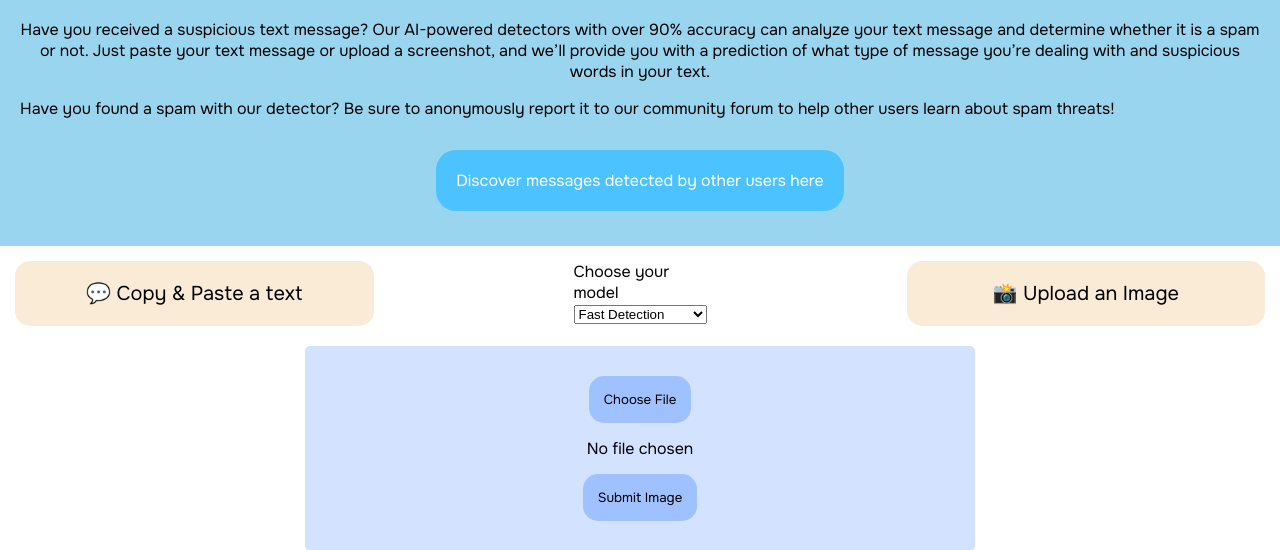
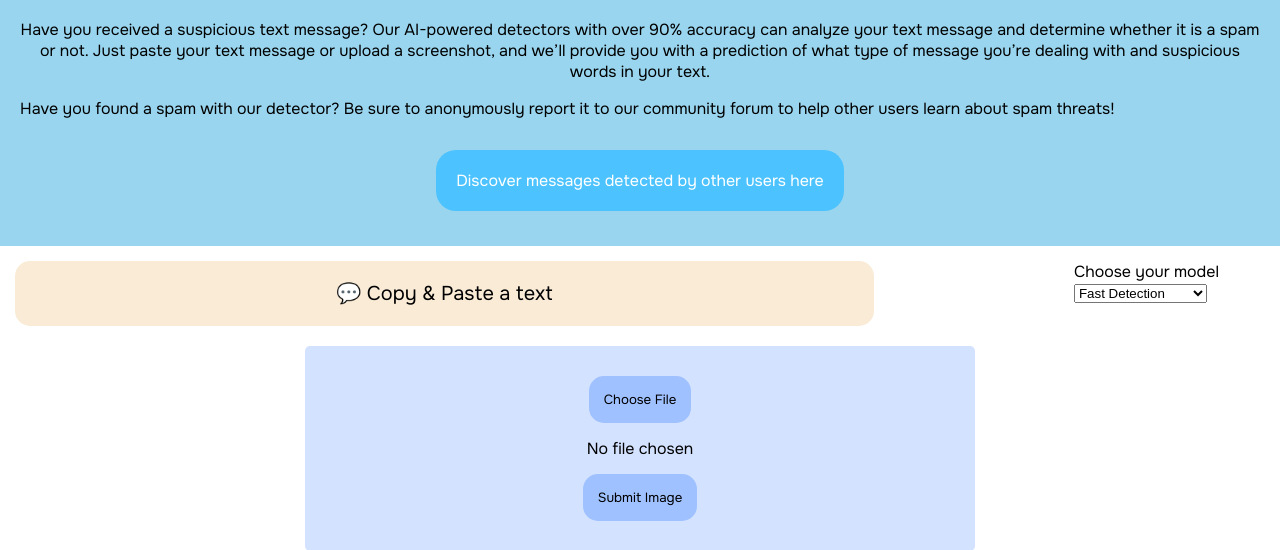
Before and after one commit to 1047267-LWSD/spam-project, a Flask app: page /detector in a window 1280 px wide. Shown: the part 352-902 px from the top of the page. Run offline with Flask 3, Linux system fonts and the light colour scheme; parts of the project's set-up code (start-up, migrations or seed data) failed here and were passed over; some libraries are stand-ins or nearby versions.

Commit message:
commented out button that doesn't work

```diff
--- a/backend/templates/index1.html
+++ b/backend/templates/index1.html
@@ -36,7 +36,7 @@
             <option value="lstm">Thinking Detection</option>
         </select>
         </div>
-        <button id = 'ocr-button'>📸 Upload an Image</button>
+       <!-- <button id = 'ocr-button'>📸 Upload an Image</button> -->
     </div>
     <form>
     <div id = 'ocr-form' class = 'upload-form'>
```
